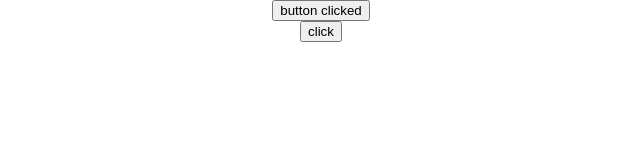
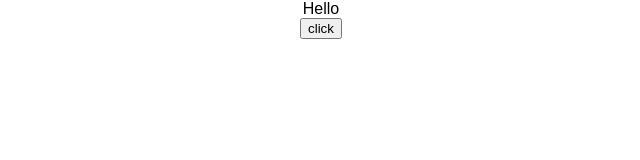
Before and after one commit to mohammadyazarloo2/react-lessons, a React (Create React App) app: page / in a window 1280 px wide. Shown: the top 160 px of the page, without its empty margins (319-959 px from the left). Built offline with nearby package versions, Linux system fonts and the light colour scheme.

Commit message:
binding event handlers with4 approach

```diff
--- a/src/App.js
+++ b/src/App.js
@@ -8,17 +8,25 @@
 import Counter from './components/counter';
 import FunctionClick from './components/functionClick';
 import ClassClick from './components/classClick'
+import EventBind from './components/EventBind';
 
 class App extends Component {
+
+
+
+
   render() {
     return (
       <div className="App">
 
+        <EventBind />
+
+
+
+        {/*
         <ClassClick />
         <FunctionClick />
-
-
-        {/*<Greate name="bruce" heroName="batman" >
+        <Greate name="bruce" heroName="batman" >
         <Counter />
         <p>this is cildren prop</p>
         </Greate>
--- /dev/null
+++ b/src/components/EventBind.js
@@ -0,0 +1,38 @@
+import React,{Component} from 'react'
+
+class EventBind extends Component{
+
+    constructor(props){
+        super(props)
+        this.state={
+            message:'Hello'
+        }
+    //    this.clickHandler=this.clickHandler.bind(this)
+    }
+
+    //clickHandler(){
+    //    this.setState({
+    //        message:'good bye'
+    //    })
+    //}
+
+    clickHandler=()=>{
+        this.setState({
+            message:'goodbye'
+        })
+    }
+
+
+    render(){
+        return(
+            <div>
+    <div>{this.state.message}</div>
+                {/*<button onClick={this.clickHandler.bind(this)}>click</button>*/}
+                {/*<button onClick={()=>this.clickHandler()}>click</button>*/}
+                <button onClick={this.clickHandler}>click</button>
+            </div>
+        )
+    }
+}
+
+export default EventBind
```
